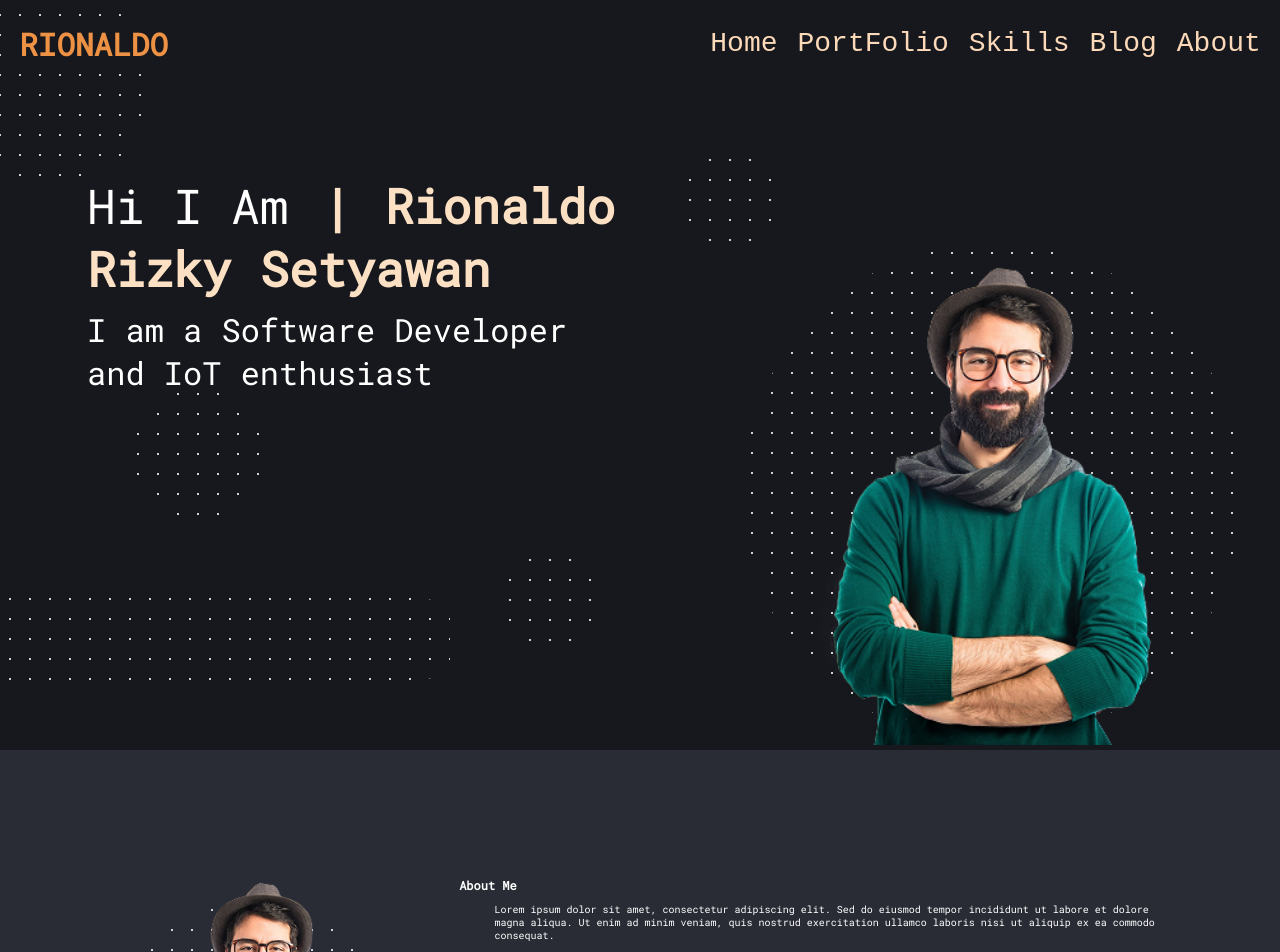
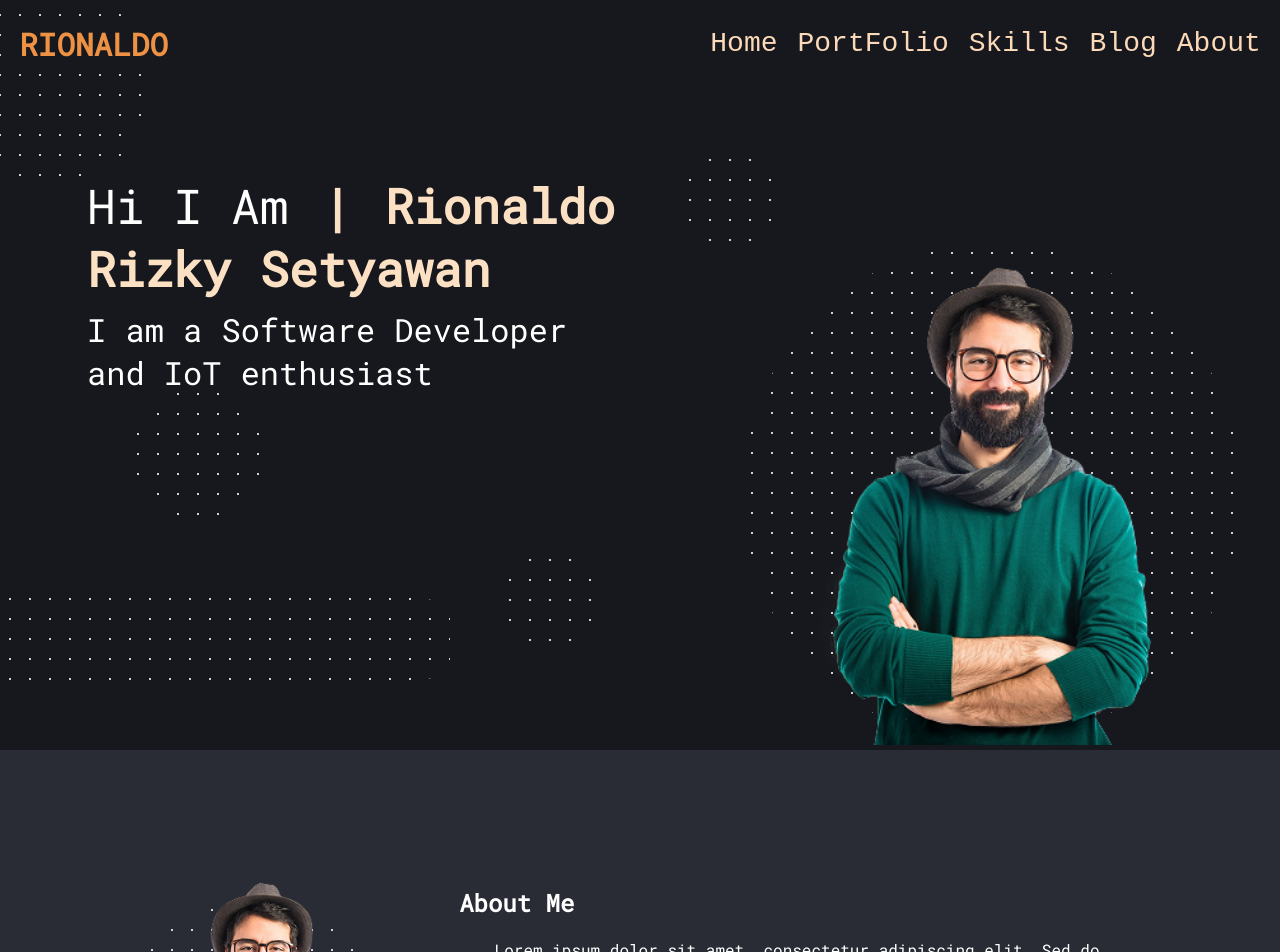
Before and after one commit to rionaldoriskysetyawan4/WEB-PRIBADI-AKHIR, a React (Create React App) app in the folder frontend/: page / in a window 1280 px wide. Shown: the top 952 px of the page. Built offline with nearby package versions, Linux system fonts and the light colour scheme.

Commit message:
[FEAT] Move text-prof styles to media query for better responsiveness

```diff
--- a/frontend/src/Style/main.css
+++ b/frontend/src/Style/main.css
@@ -442,14 +442,6 @@ body {
     font-size: 24px;
 }
 
-.text-prof-line {
-    font-size: 12px;
-}
-
-.text-prof-description {
-    font-size: 10px;
-}
-
 .footer-Search-Input-Field {
     width: 250px;
     height: 30px;
@@ -499,10 +491,19 @@ body {
 /* responsif untuk layar kecil */
 @media (max-width: 600px) {
 
+    .text-prof-line {
+        font-size: 12px;
+    }
+
+    .text-prof-description {
+        font-size: 10px;
+    }
+
     .container-skill-box {
         display: none;
     }
-    .container-Galery3{
+
+    .container-Galery3 {
         display: none;
     }
 
@@ -528,11 +529,13 @@ body {
         height: 140px;
         padding-top: 10px
     }
-    .Img-icon{
+
+    .Img-icon {
         width: 20px;
         height: 20px;
     }
-    .Galery-description{
+
+    .Galery-description {
         font-size: 10px;
         width: 100px;
         height: 80px;
```
